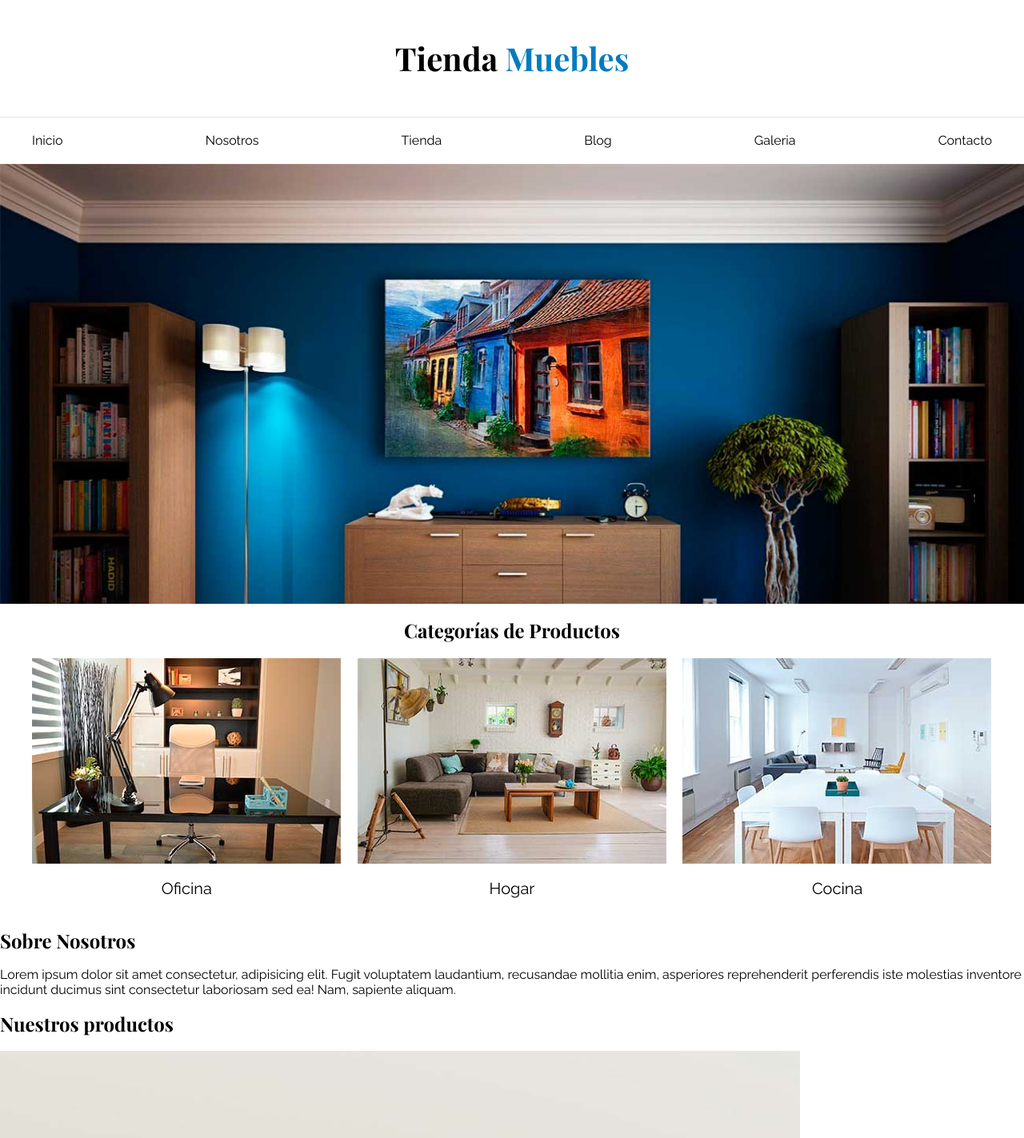
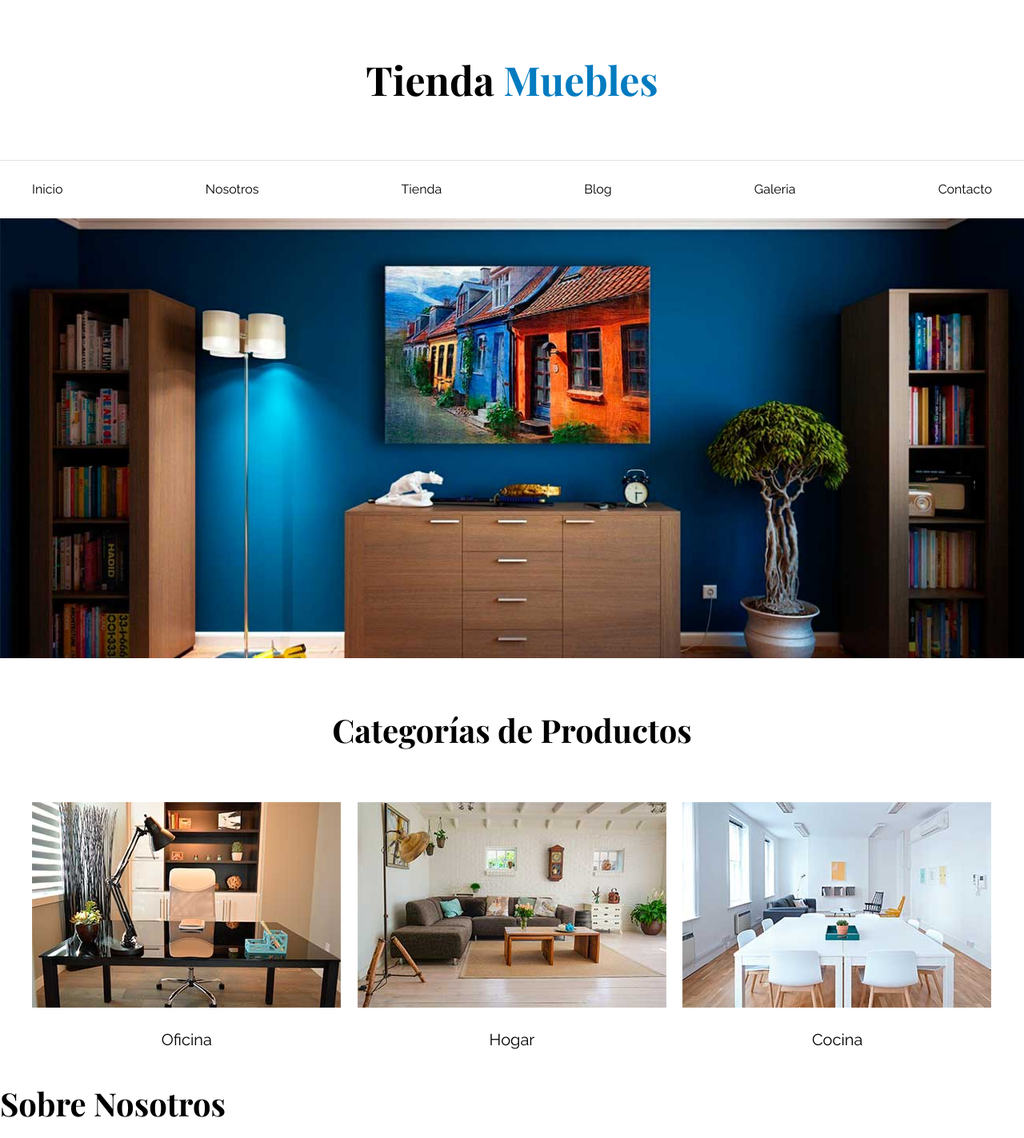
Before and after one commit to Daniel151505/ecommerce, a plain HTML site: page index.html in a window 1280 px wide. Shown: the top 1423 px of the page at 80% size. Drawn offline with nearby package versions, Linux system fonts and the light colour scheme.

Commit message:
Ajustando el diseño

```diff
--- a/css/app.css
+++ b/css/app.css
@@ -10,12 +10,22 @@ html {
 body {
     font-family: 'Raleway', sans-serif;
     font-size: 1.6rem;
+    line-height: 2;
 }
 
 /* Globales */
 
 h1, h2, h3 {
     font-family: 'Playfair Display', serif;
+    margin: 0 0 5rem 0;
+}
+
+h1 {
+    font-size: 5rem;
+}
+
+h2 {
+    font-size: 4rem;
 }
 
 h3 {
@@ -40,9 +50,7 @@ img {
 /* Header y Navegación */
 .nombre-sitio {
     margin-top: 5rem;
-    margin-bottom: 5rem;
     text-align: center;
-    font-size: 2rem;
 }
 
 .nombre-sitio span {
@@ -63,10 +71,15 @@ img {
     background-image: url(../img/principal.jpg);
     background-repeat: no-repeat;
     background-size: cover;
+    background-position: center center;
     height: 55rem;
 }
 
 /* Categorías */
+
+.categorias {
+    padding-top: 5rem;
+}
 
 .categorias h2 {
     text-align: center;
```
